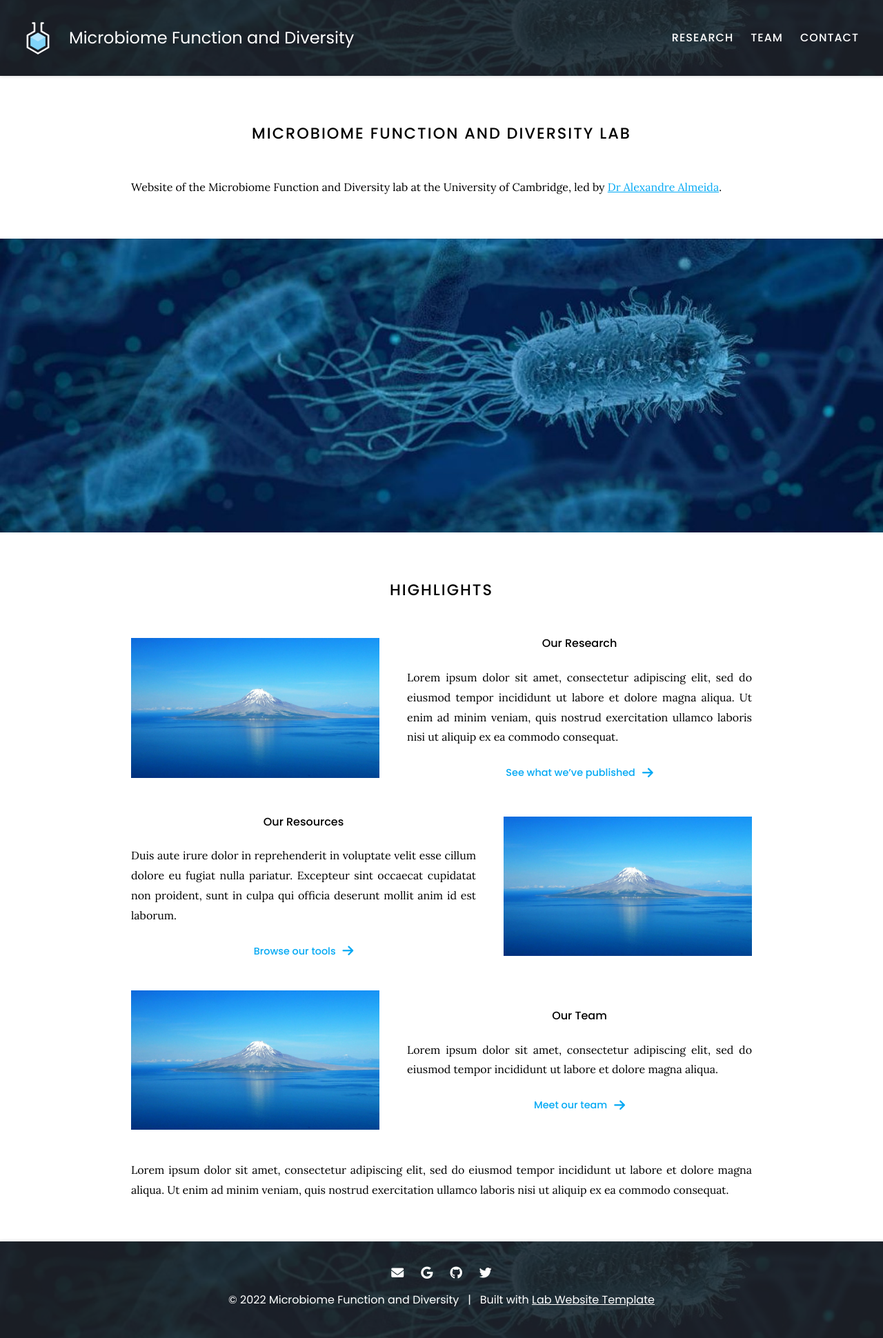
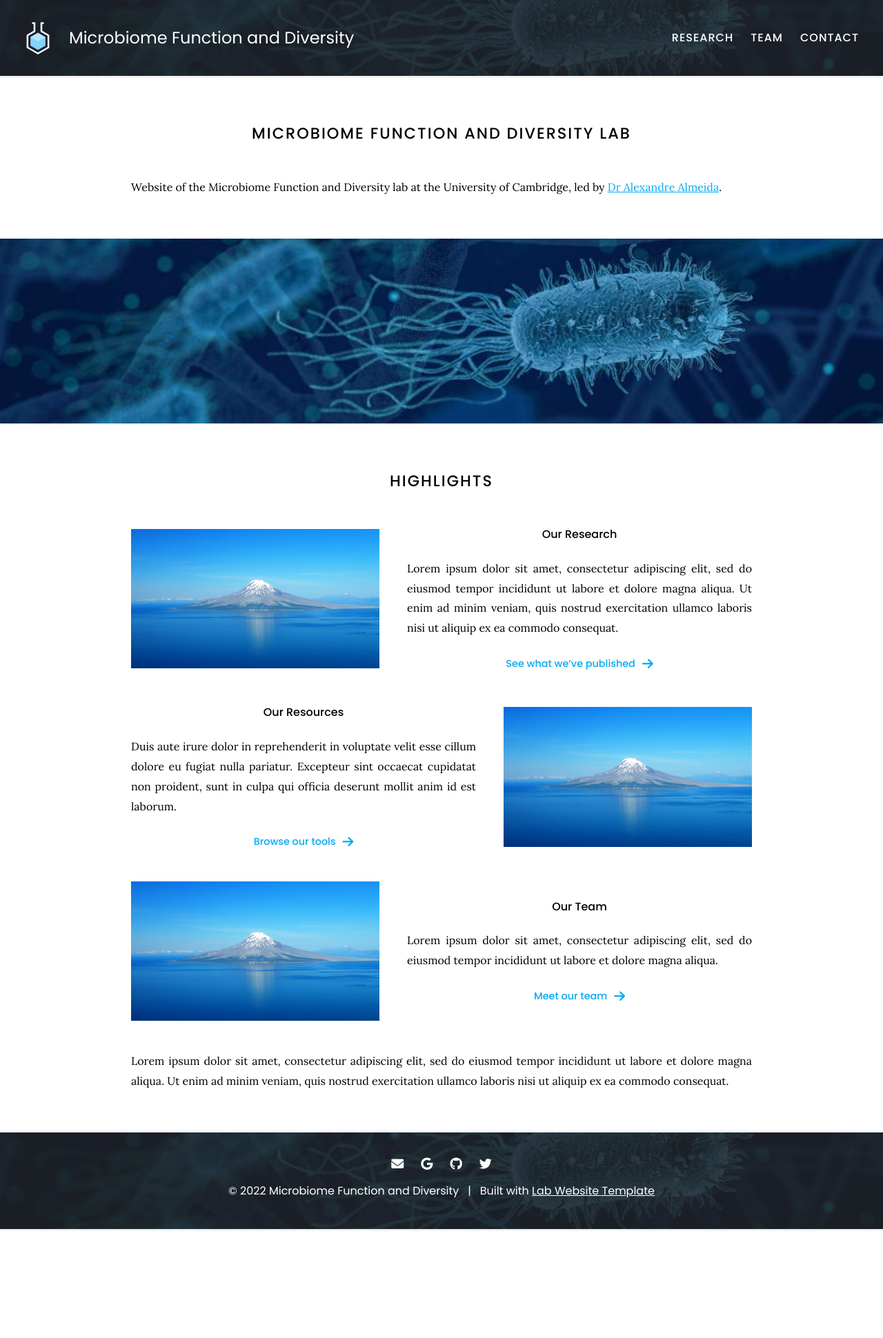
Before and after one commit to microfundiv-lab/microfundiv-lab.github.io, a Jekyll site: the page built from index.md, in a window 1280 px wide. Shown: the whole page at 69% size. Built offline with Jekyll 4.4.1, drawn with Linux system fonts in a browser that asks for light colours; after the commit the page ends 1782 px from its top, so only the background shows below that.

Commit message:
Update configs

```diff
--- a/index.md
+++ b/index.md
@@ -10,7 +10,7 @@ Website of the Microbiome Function and Diversity lab at the University of Cambri
 
 {% include section.html full=true %}
 
-{% include banner.html image="images/microdna.jpg" %}
+{% include banner.html image="images/microdna_banner.jpg" %}
 
 {% include section.html %}
 
```
Also changed, not shown: images/microdna_banner.jpg (added).
